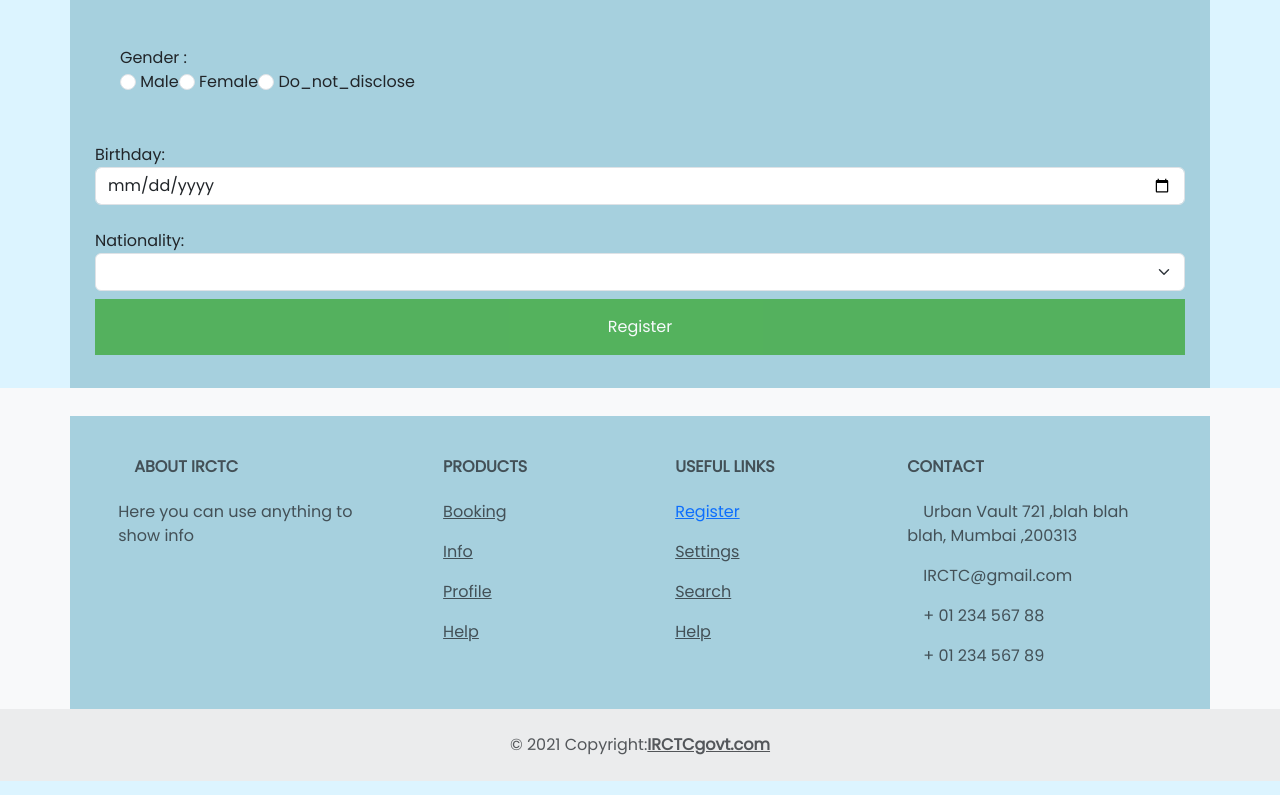
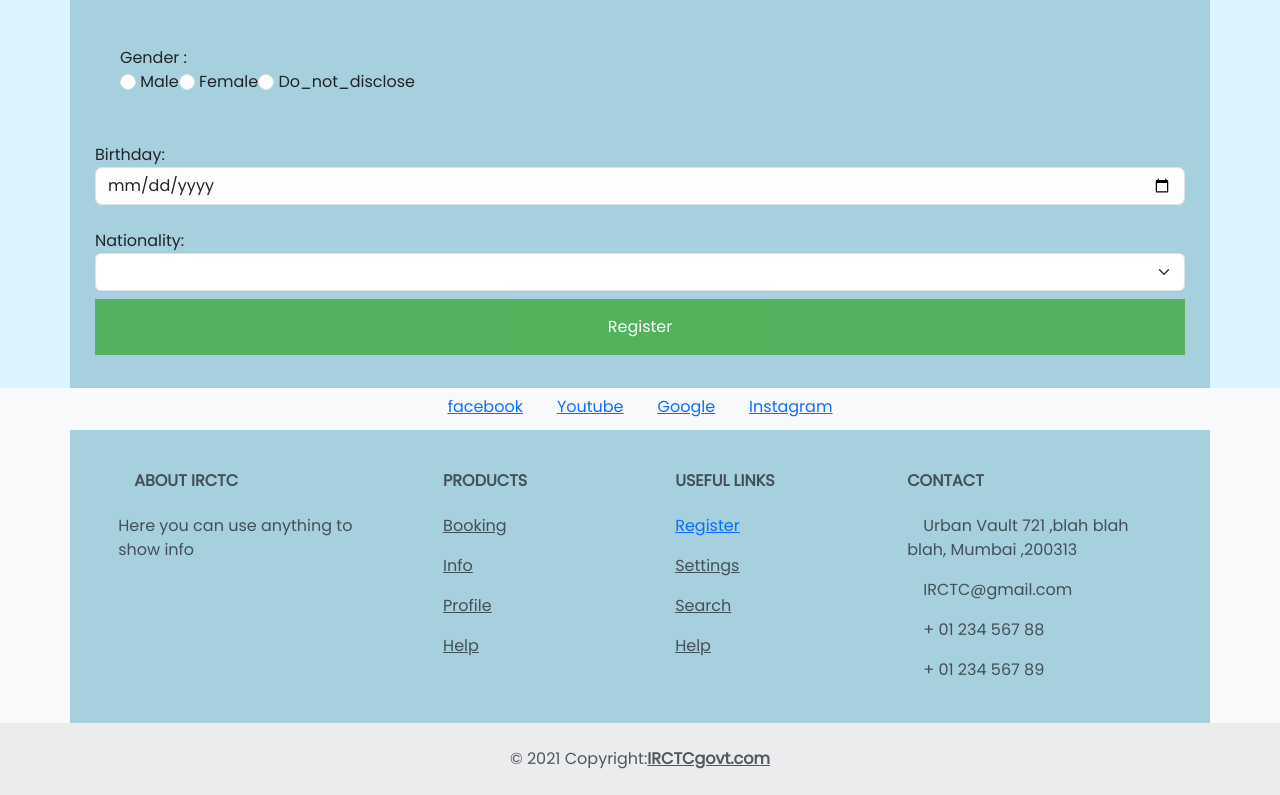
Before and after one commit to Ramizf25/Train-Booking-App, a React (Create React App) app: page /Registration in a window 1280 px wide. Shown: the part 640-1435 px from the top of the page. Built offline with nearby package versions, Linux system fonts and the light colour scheme.

Commit message:
minor changes

```diff
--- a/src/Slices/RegistrationSlice.js
+++ b/src/Slices/RegistrationSlice.js
@@ -1,6 +1,5 @@
 import { createSlice, createAsyncThunk } from "@reduxjs/toolkit";
 import axios from "axios";
-import Registration from "../features/Users/Registration";
 
 const initialStateValue = {
   firstName: "",
@@ -46,7 +45,7 @@ const registrationSlice = createSlice({
       state.email = action.payload;
     },
     updateGender: (state, action) => {
-      if (action.payload == "Male") {
+      if (action.payload === "Male") {
         state.gender = 1;
       } else {
         state.gender = 2;
--- a/src/features/Users/Registration.js
+++ b/src/features/Users/Registration.js
@@ -38,9 +38,9 @@ function Registration() {
   const email = useSelector((state) => {
     return state.registration.email;
   });
-  const phoneno = useSelector((state) => {
-    return state.registration.phoneno;
-  });
+  // const phoneno = useSelector((state) => {
+  //   return state.registration.phoneno;
+  // });
   const gender = useSelector((state) => {
     return state.registration.gender;
   });
--- a/src/home/HomePage.js
+++ b/src/home/HomePage.js
@@ -1,6 +1,5 @@
 import React from "react";
 import "./HomePage.css";
-import { Link } from "react-router-dom";
 import SearchTrain from "../features/TrainsList/SearchTrain";
 
 function HomePage() {
--- a/src/home/commonHF.js
+++ b/src/home/commonHF.js
@@ -37,7 +37,7 @@ const CommonHF = (props) => {
                   </a>
                 </li>
                 <li className="nav-item">
-                  <a className="nav-link" href="">
+                  <a className="nav-link" href="http://localhost:3000/Registration">
                     My account
                   </a>
                 </li>
@@ -75,31 +75,26 @@ const CommonHF = (props) => {
             <a
               className="bi bi-facebook "
               target="_blank"
+              rel="noreferrer"
               href="https://www.facebook.com/"
-            ></a>
-          </button>
-          <button type="button" className="btn btn-link btn-floating mx-1">
-            <a
-              className="bi bi-linkedin "
-              target="_blank"
-              href="https://www.facebook.com/"
-            ></a>
+            >facebook</a>
           </button>
           <button type="button" className="btn btn-link btn-floating mx-1">
             <a
               className="bi bi-youtube "
               target="_blank"
+              rel="noreferrer"
               href="https://www.youtube.com/"
-            ></a>
+            >Youtube</a>
           </button>
           <button type="button" className="btn btn-link btn-floating mx-1">
-            <a className="bi bi-google" href="https://www.google.com/"></a>
+            <a className="bi bi-google" href="https://www.google.com/">Google</a>
           </button>
           <button type="button" className="btn btn-link btn-floating mx-1">
             <a
               className="bi bi-instagram"
-              herf="https://www.instagram.com/"
-            ></a>
+              href="https://www.instagram.com/"
+            >Instagram</a>
           </button>
         </div>
         {/* Section: Links  */}
@@ -122,7 +117,7 @@ const CommonHF = (props) => {
                 {/* Links */}
                 <h6 className="text-uppercase fw-bold mb-4">Products</h6>
                 <p>
-                  <a href="#!" className="text-reset">
+                  <a href="/" className="text-reset">
                     Booking
                   </a>
                 </p>
@@ -148,12 +143,12 @@ const CommonHF = (props) => {
                 {/* Links */}
                 <h6 className="text-uppercase fw-bold mb-4">Useful links</h6>
                 <p>
-                  <a>
+                  <a href="/Registration">
                     <Link to="registration">Register</Link>
                   </a>
                 </p>
                 <p>
-                  <a href="#!" className="text-reset">
+                  <a href="/Registration" className="text-reset">
                     Settings
                   </a>
                 </p>
```
